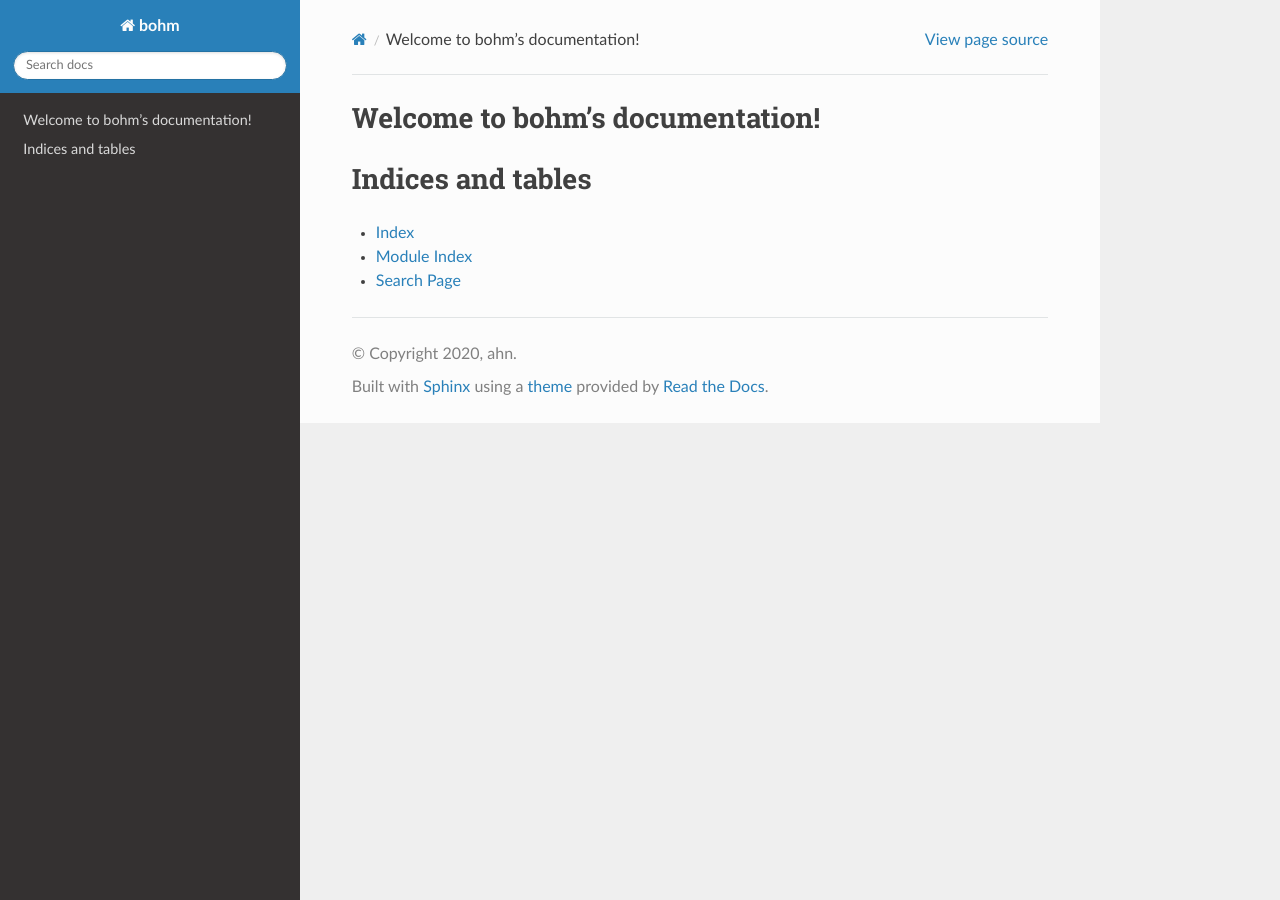
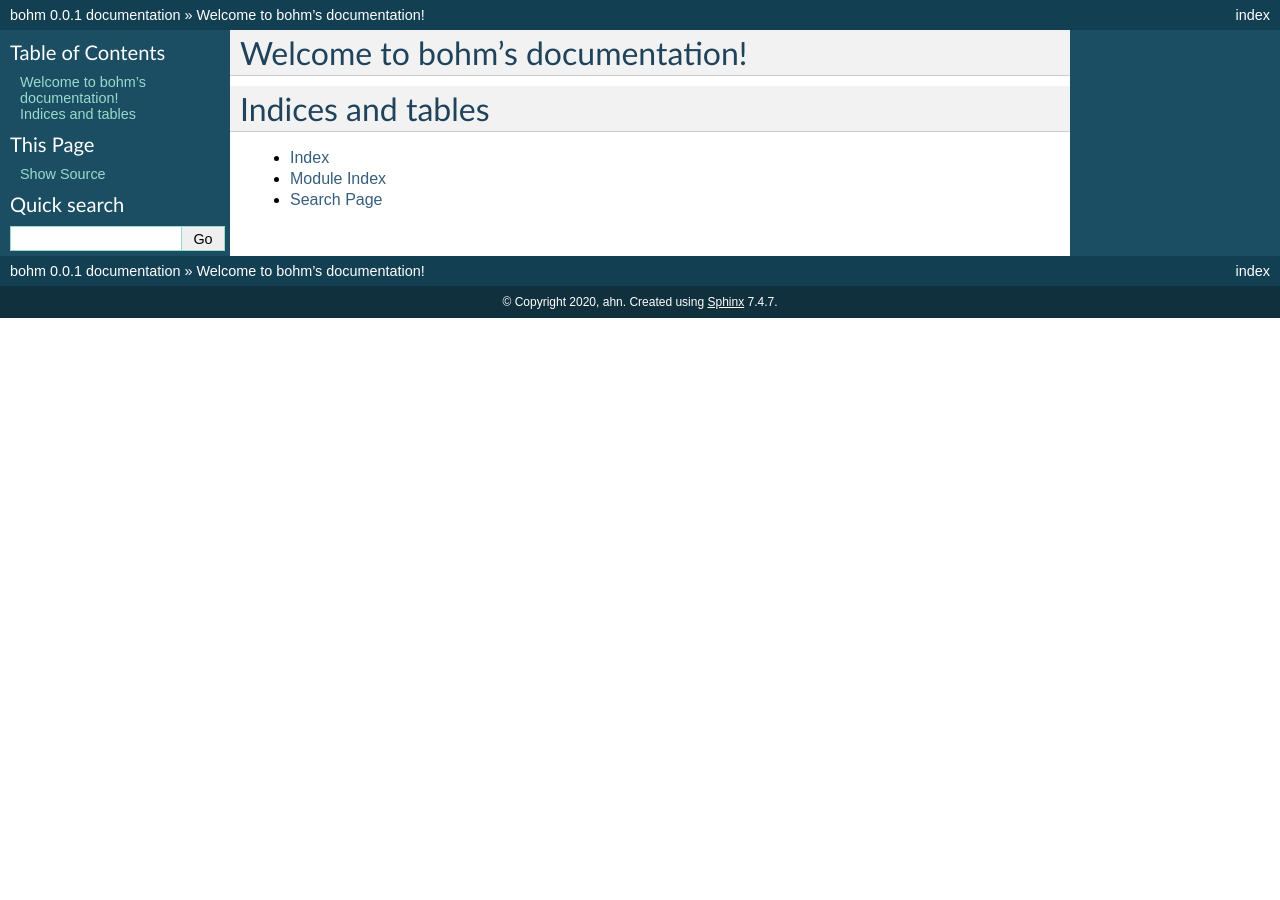
Before and after one commit to jam31118/cppbohm, a Sphinx documentation site: the page built from docs/index.rst, in a window 1280 px wide. Built offline with Sphinx 7.4.7, drawn with Linux system fonts in a browser that asks for light colours.

Commit message:
changed theme

```diff
--- a/docs/conf.py
+++ b/docs/conf.py
@@ -53,7 +53,8 @@ master_doc = 'index'
 # The theme to use for HTML and HTML Help pages.  See the documentation for
 # a list of builtin themes.
 #
-html_theme = 'sphinx_rtd_theme'
+#html_theme = 'sphinx_rtd_theme'
+html_theme = 'classic'
 
 # Add any paths that contain custom static files (such as style sheets) here,
 # relative to this directory. They are copied after the builtin static files,
```
